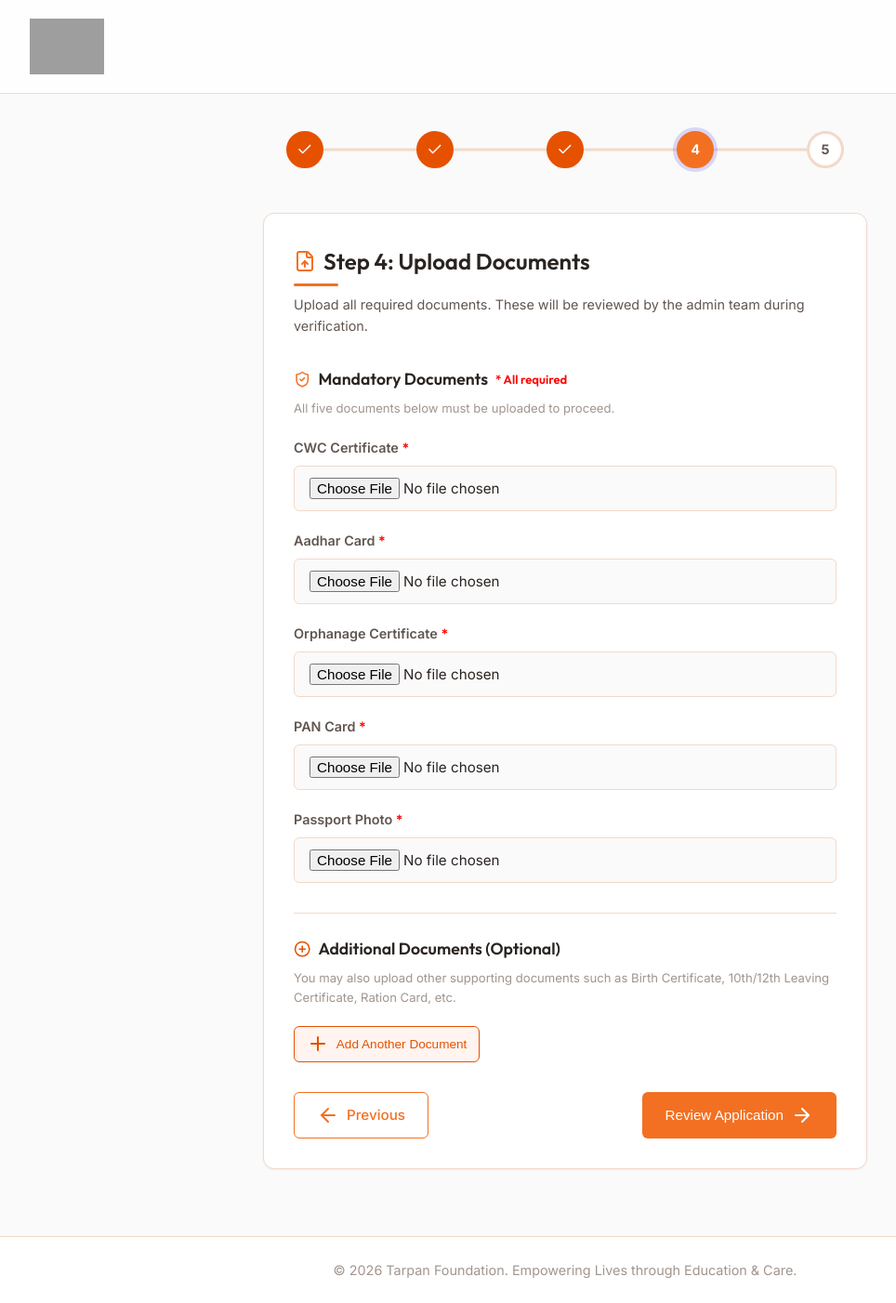
After one commit to vidit-agarwal1/tarpan-portal, a Django app: page /admission/documents/ in a window 1280 px wide. The commit adds this page. Shown: the whole page at 93% size, without its empty margins (32-996 px from the left). Run offline with Django 5.2, Linux system fonts and the light colour scheme; grey boxes are pictures that could not be loaded.

Commit message:
Jash - Added document uploads for applicant form submission

```diff
--- /dev/null
+++ b/accounts/templates/accounts/admission_documents.html
@@ -0,0 +1,148 @@
+{% extends 'accounts/base.html' %}
+
+{% block title %}Upload Documents | Admission Form{% endblock %}
+
+{% block content %}
+<div class="fade-in" style="max-width: 650px; margin: 0 auto;">
+
+    <!-- Progress Indicator — now 5 steps -->
+    <div class="steps-indicator">
+        <div class="step-bubble completed"><i data-lucide="check" style="width: 1.1rem; height: 1.1rem;"></i></div>
+        <div class="step-bubble completed"><i data-lucide="check" style="width: 1.1rem; height: 1.1rem;"></i></div>
+        <div class="step-bubble completed"><i data-lucide="check" style="width: 1.1rem; height: 1.1rem;"></i></div>
+        <div class="step-bubble active">4</div>
+        <div class="step-bubble">5</div>
+    </div>
+
+    <div class="card">
+        <h2 class="card-title">
+            <i data-lucide="file-up" style="color: var(--primary);"></i>
+            Step 4: Upload Documents
+        </h2>
+        <p class="text-secondary" style="font-size: 0.9rem; margin-top: -1rem; margin-bottom: 2rem;">
+            Upload all required documents. These will be reviewed by the admin team during verification.
+        </p>
+
+        {% if error %}
+        <div style="background: #fff0f0; border: 1px solid #ffcccc; border-radius: var(--radius-sm); padding: 0.75rem 1rem; margin-bottom: 1.5rem; color: #cc0000; font-size: 0.9rem; display: flex; align-items: center; gap: 0.5rem;">
+            <i data-lucide="alert-circle" style="width: 1rem; height: 1rem; flex-shrink: 0;"></i>
+            {{ error }}
+        </div>
+        {% endif %}
+
+        <form method="post" enctype="multipart/form-data">
+            {% csrf_token %}
+
+            <!-- Mandatory Documents -->
+            <div style="margin-bottom: 2rem;">
+                <h3 style="font-size: 1.1rem; margin-bottom: 0.4rem; display: flex; align-items: center; gap: 0.5rem;">
+                    <i data-lucide="shield-check" style="color: var(--primary); width: 1.15rem; height: 1.15rem;"></i>
+                    Mandatory Documents
+                    <span style="color: red; font-size: 0.82rem;">* All required</span>
+                </h3>
+                <p class="text-muted" style="font-size: 0.82rem; margin-bottom: 1.25rem;">
+                    All five documents below must be uploaded to proceed.
+                </p>
+
+                <div class="form-group">
+                    <label>CWC Certificate <span style="color: red;">*</span></label>
+                    <input type="file" name="cwc_certificate" class="form-control" required>
+                </div>
+
+                <div class="form-group">
+                    <label>Aadhar Card <span style="color: red;">*</span></label>
+                    <input type="file" name="aadhar_card" class="form-control" required>
+                </div>
+
+                <div class="form-group">
+                    <label>Orphanage Certificate <span style="color: red;">*</span></label>
+                    <input type="file" name="orphanage_certificate" class="form-control" required>
+                </div>
+
+                <div class="form-group">
+                    <label>PAN Card <span style="color: red;">*</span></label>
+                    <input type="file" name="pan_card" class="form-control" required>
+                </div>
+
+                <div class="form-group">
+                    <label>Passport Photo <span style="color: red;">*</span></label>
+                    <input type="file" name="passport_photo" class="form-control" accept="image/*" required>
+                </div>
+            </div>
+
+            <!-- Optional Additional Documents -->
+            <div style="border-top: 1px solid var(--border); padding-top: 1.5rem; margin-bottom: 1.5rem;">
+                <h3 style="font-size: 1.1rem; margin-bottom: 0.4rem; display: flex; align-items: center; gap: 0.5rem;">
+                    <i data-lucide="plus-circle" style="color: var(--secondary); width: 1.15rem; height: 1.15rem;"></i>
+                    Additional Documents (Optional)
+                </h3>
+                <p class="text-muted" style="font-size: 0.82rem; margin-bottom: 1.25rem;">
+                    You may also upload other supporting documents such as Birth Certificate, 10th/12th Leaving Certificate, Ration Card, etc.
+                </p>
+
+                <div id="extra-docs-container" style="margin-bottom: 1rem;"></div>
+
+                <button type="button" class="btn btn-outline btn-sm" onclick="addExtraDoc()" style="color: var(--secondary); border-color: var(--secondary); background-color: var(--secondary-light);">
+                    <i data-lucide="plus"></i> Add Another Document
+                </button>
+            </div>
+
+            <div class="form-actions">
+                <a href="{% url 'admission_support' %}" class="btn btn-outline" style="margin-right: auto;">
+                    <i data-lucide="arrow-left"></i> Previous
+                </a>
+                <button type="submit" class="btn btn-primary">
+                    Review Application <i data-lucide="arrow-right"></i>
+                </button>
+            </div>
+        </form>
+    </div>
+</div>
+{% endblock %}
+
+{% block extra_js %}
+<script>
+    let extraDocCount = 0;
+
+    function addExtraDoc() {
+        extraDocCount++;
+        const container = document.getElementById('extra-docs-container');
+        const row = document.createElement('div');
+        row.id = 'extra-doc-' + extraDocCount;
+        row.style.cssText = 'background: var(--background); border: 1px solid var(--border); border-radius: var(--radius-sm); padding: 1rem; margin-bottom: 0.75rem;';
+        row.innerHTML = `
+            <div class="grid-2" style="gap: 0.75rem; align-items: end;">
+                <div class="form-group" style="margin-bottom: 0;">
+                    <label style="font-size: 0.82rem;">Document Title</label>
+                    <input
+                        type="text"
+                        name="extra_doc_titles[]"
+                        class="form-control"
+                        placeholder="e.g. Birth Certificate"
+                    />
+                </div>
+                <div class="form-group" style="margin-bottom: 0;">
+                    <label style="font-size: 0.82rem;">File</label>
+                    <input
+                        type="file"
+                        name="extra_doc_files[]"
+                        class="form-control"
+                    />
+                </div>
+            </div>
+            <div style="text-align: right; margin-top: 0.5rem;">
+                <button type="button" class="btn btn-outline btn-sm btn-danger" onclick="removeExtraDoc(${extraDocCount})">
+                    <i data-lucide="trash-2" style="width: 0.9rem; height: 0.9rem;"></i> Remove
+                </button>
+            </div>
+        `;
+        container.appendChild(row);
+        lucide.createIcons();
+    }
+
+    function removeExtraDoc(id) {
+        const row = document.getElementById('extra-doc-' + id);
+        if (row) row.remove();
+    }
+</script>
+{% endblock %}
--- a/accounts/templates/accounts/admission_support.html
+++ b/accounts/templates/accounts/admission_support.html
@@ -10,7 +10,8 @@
         <div class="step-bubble completed"><i data-lucide="check" style="width: 1.1rem; height: 1.1rem;"></i></div>
         <div class="step-bubble completed"><i data-lucide="check" style="width: 1.1rem; height: 1.1rem;"></i></div>
         <div class="step-bubble active">3</div>
-        <div class="step-bubble">4</div>
+        <div class="step-bubble active">4</div>
+        <div class="step-bubble">5</div>
     </div>
 
     <div class="card">
@@ -223,7 +224,7 @@
                     <i data-lucide="arrow-left"></i> Previous
                 </a>
                 <button type="submit" class="btn btn-primary">
-                    Review Application <i data-lucide="arrow-right"></i>
+                    Next Step <i data-lucide="arrow-right"></i>
                 </button>
             </div>
         </form>
--- a/accounts/urls.py
+++ b/accounts/urls.py
@@ -27,23 +27,18 @@ urlpatterns = [
     path('document/<int:document_id>/delete/', views.delete_document, name='delete_document'),
     path('funding/<int:entry_id>/delete/', views.delete_funding, name='delete_funding'),
     path('audit-logs/', views.audit_logs, name='audit_logs'),
-    path('expenditure/', views.expenditure, name = 'expenditure'),
+    path('expenditure/', views.expenditure, name='expenditure'),
 
     # Admission form steps
     path('admission/personal/', views.admission_personal, name='admission_personal'),
     path('admission/education/', views.admission_education, name='admission_education'),
     path('admission/support/', views.admission_support, name='admission_support'),
+    path('admission/documents/', views.admission_documents, name='admission_documents'),
     path('admission/review/', views.admission_review, name='admission_review'),
     path('admission/submitted/', views.application_submitted, name='application_submitted'),
 ]
 
 """
-notice before submitting
-make fields compulsory
-bank details tab
-add adminUser to audit logs
-add email to applicant login
-DONE
 5 categories initially
 documents tab - aadhar card, cwc certifate, orphan certificate, profile photo
 OPTIONAL LIST - birth certificate, leaving certificate 10th and 12th, ration card, driver's license
--- a/accounts/views.py
+++ b/accounts/views.py
@@ -4,7 +4,7 @@ from datetime import date
 from django.db.models import Count
 import random
 import string
-from .models import Beneficiary, AdmissionApplication, DynamicField, BeneficiaryDocument, AuditLog, FundingEntry, AdminAccount
+from .models import Beneficiary, AdmissionApplication, DynamicField, BeneficiaryDocument, AuditLog, FundingEntry, AdminAccount, ApplicationDocument
 
 
 # ─── Helpers ────────────────────────────────────────────────
@@ -225,14 +225,12 @@ def admission_support(request):
         request.session['family_income']     = request.POST.get('family_income')
         request.session['reason']            = request.POST.get('reason')
 
-        # Bank details
         request.session['bank_account_number']          = request.POST.get('bank_account_number')
         request.session['bank_ifsc_code']               = request.POST.get('bank_ifsc_code', '').upper()
         request.session['bank_name']                    = request.POST.get('bank_name')
         request.session['bank_branch_name']             = request.POST.get('bank_branch_name')
         request.session['bank_account_holder_relation'] = request.POST.get('bank_account_holder_relation')
         request.session['bank_notes']                   = request.POST.get('bank_notes')
-
 
         field_names  = request.POST.getlist('field_names[]')
         field_values = request.POST.getlist('field_values[]')
@@ -245,7 +243,8 @@ def admission_support(request):
                 dynamic_fields.append({'name': name, 'value': value})
 
         request.session['dynamic_fields'] = dynamic_fields
-        return redirect('admission_review')
+        return redirect('admission_documents')  # ← changed from admission_review
+
     return render(request, 'accounts/admission_support.html')
 
 
@@ -261,14 +260,13 @@ def admission_review(request):
         'support_required': request.session.get('support_required'),
         'family_income':    request.session.get('family_income'),
         'dynamic_fields':   request.session.get('dynamic_fields', []),
-
-        # Bank details
         'bank_account_number':          request.session.get('bank_account_number'),
         'bank_ifsc_code':               request.session.get('bank_ifsc_code'),
         'bank_name':                    request.session.get('bank_name'),
         'bank_branch_name':             request.session.get('bank_branch_name'),
         'bank_account_holder_relation': request.session.get('bank_account_holder_relation'),
         'bank_notes':                   request.session.get('bank_notes'),
+        'staged_docs':      request.session.get('staged_docs', []),
     }
 
     if request.method == "POST":
@@ -283,7 +281,7 @@ def admission_review(request):
             address=request.session.get('address'),
             category=request.session.get('category'),
             status='APPLIED',
-            applicant_id=generate_applicant_id(),  # ← generated here
+            applicant_id=generate_applicant_id(),
         )
 
         application = AdmissionApplication.objects.create(
@@ -295,8 +293,6 @@ def admission_review(request):
             support_required=request.session.get('support_required'),
             family_income=request.session.get('family_income'),
             reason=request.session.get('reason'),
-
-            # Bank details
             bank_account_number=request.session.get('bank_account_number'),
             bank_ifsc_code=request.session.get('bank_ifsc_code'),
             bank_name=request.session.get('bank_name'),
@@ -312,7 +308,17 @@ def admission_review(request):
                 field_value=field['value'],
             )
 
-        # Store the new ID in session so we can show it on confirmation
+        # Move staged docs to permanent storage and save to DB
+        for doc in request.session.get('staged_docs', []):
+            staging_path = os.path.join(settings.MEDIA_ROOT, doc['path'])
+            if os.path.exists(staging_path):
+                ApplicationDocument.objects.create(
+                    application=application,
+                    title=doc['title'],
+                    file=doc['path'],
+                    is_mandatory=doc['is_mandatory'],
+                )
+
         request.session['new_applicant_id'] = beneficiary.applicant_id
         return redirect('application_submitted')
 
@@ -570,3 +576,91 @@ def admin_logout(request):
     request.session.pop('admin_logged_in', None)
     request.session.pop('admin_username', None)
     return redirect('admin_login')
+
+import os
+from django.conf import settings
+
+def admission_documents(request):
+
+    MANDATORY_DOCS = [
+        'cwc_certificate',
+        'aadhar_card',
+        'orphanage_certificate',
+        'pan_card',
+        'passport_photo',
+    ]
+
+    MANDATORY_LABELS = {
+        'cwc_certificate':       'CWC Certificate',
+        'aadhar_card':           'Aadhar Card',
+        'orphanage_certificate': 'Orphanage Certificate',
+        'pan_card':              'PAN Card',
+        'passport_photo':        'Passport Photo',
+    }
+
+    if request.method == "POST":
+        # Validate all mandatory docs are uploaded
+        missing = []
+        for key in MANDATORY_DOCS:
+            if key not in request.FILES:
+                missing.append(MANDATORY_LABELS[key])
+
+        if missing:
+            return render(request, 'accounts/admission_documents.html', {
+                'mandatory_labels': MANDATORY_LABELS,
+                'error': f"Please upload all required documents: {', '.join(missing)}"
+            })
+
+        # Save files to a temp staging folder using session key
+        session_key = request.session.session_key
+        if not session_key:
+            request.session.create()
+            session_key = request.session.session_key
+
+        staging_dir = os.path.join(settings.MEDIA_ROOT, 'staging', session_key)
+        os.makedirs(staging_dir, exist_ok=True)
+
+        saved_docs = []
+
+        # Save mandatory docs
+        for key in MANDATORY_DOCS:
+            file = request.FILES[key]
+            file_path = os.path.join(staging_dir, f"{key}_{file.name}")
+            with open(file_path, 'wb+') as dest:
+                for chunk in file.chunks():
+                    dest.write(chunk)
+            saved_docs.append({
+                'title': MANDATORY_LABELS[key],
+                'path':  f"staging/{session_key}/{key}_{file.name}",
+                'is_mandatory': True,
+            })
+
+        # Save optional extra docs
+        extra_titles = request.POST.getlist('extra_doc_titles[]')
+        extra_files  = request.FILES.getlist('extra_doc_files[]')
+
+        for title, file in zip(extra_titles, extra_files):
+            title = title.strip()
+            if title and file:
+                file_path = os.path.join(staging_dir, f"extra_{file.name}")
+                with open(file_path, 'wb+') as dest:
+                    for chunk in file.chunks():
+                        dest.write(chunk)
+                saved_docs.append({
+                    'title': title,
+                    'path':  f"staging/{session_key}/extra_{file.name}",
+                    'is_mandatory': False,
+                })
+
+        request.session['staged_docs'] = saved_docs
+        return redirect('admission_review')
+
+    return render(request, 'accounts/admission_documents.html', {
+        'mandatory_labels': {
+            'cwc_certificate':       'CWC Certificate',
+            'aadhar_card':           'Aadhar Card',
+            'orphanage_certificate': 'Orphanage Certificate',
+            'pan_card':              'PAN Card',
+            'passport_photo':        'Passport Photo',
+        }
+    })
--- a/tarpan_portal/settings.py
+++ b/tarpan_portal/settings.py
@@ -151,4 +151,7 @@ Things added:
 4. Bank details tab
 5. Admin profile visibility in audit logs (can see which admin performed which action)
 6. Search using name or enrollment ID in applied, verified and enrolled beneficiaries in the admin console
+Remaining:
+1. Upload documents by applicant - mandatory and optional both
+2. 5 categories of orphans
 """
```
Also changed, not shown: accounts/models.py (+16 -0 lines), accounts/templates/accounts/admission_review.html (+30 -3 lines), accounts/migrations/0015_applicationdocument.py (added).
